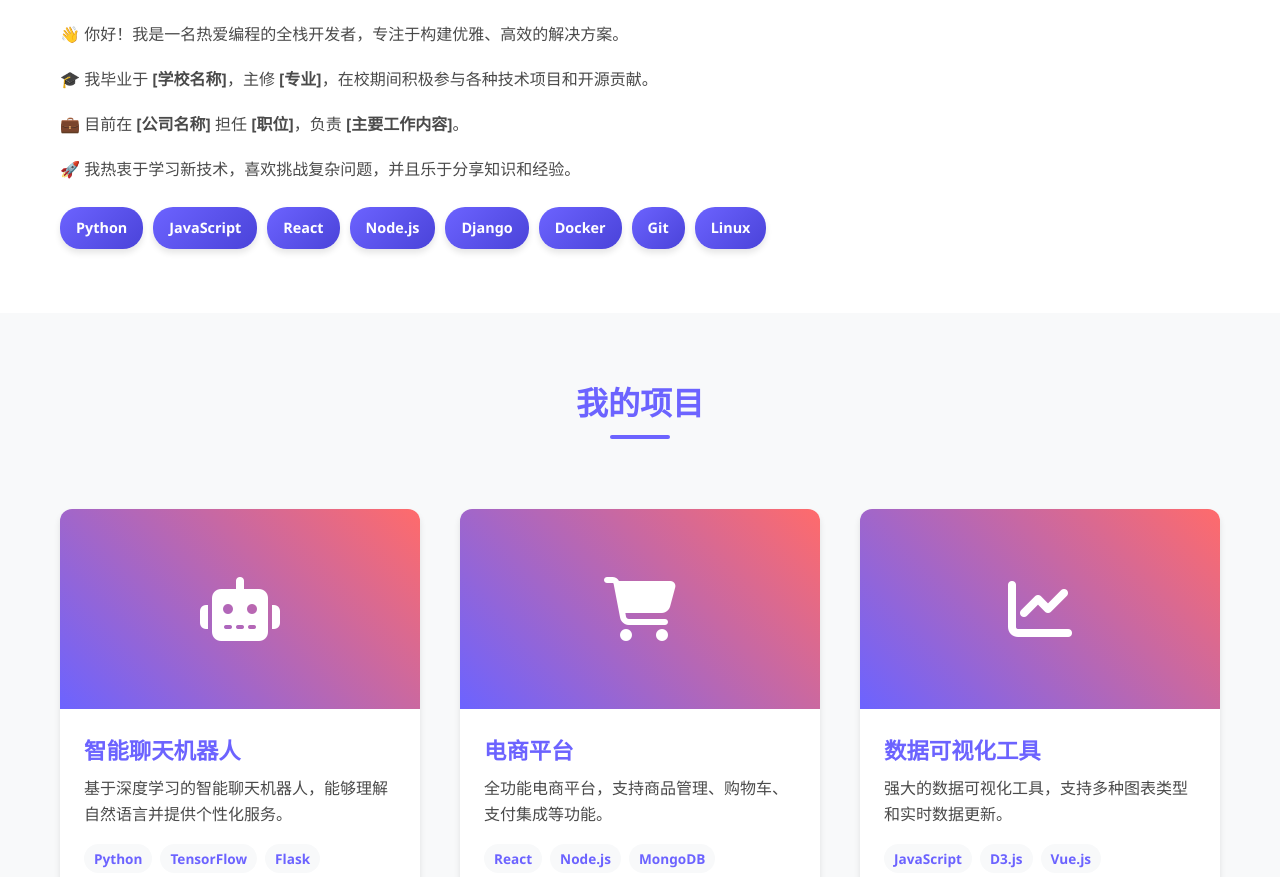
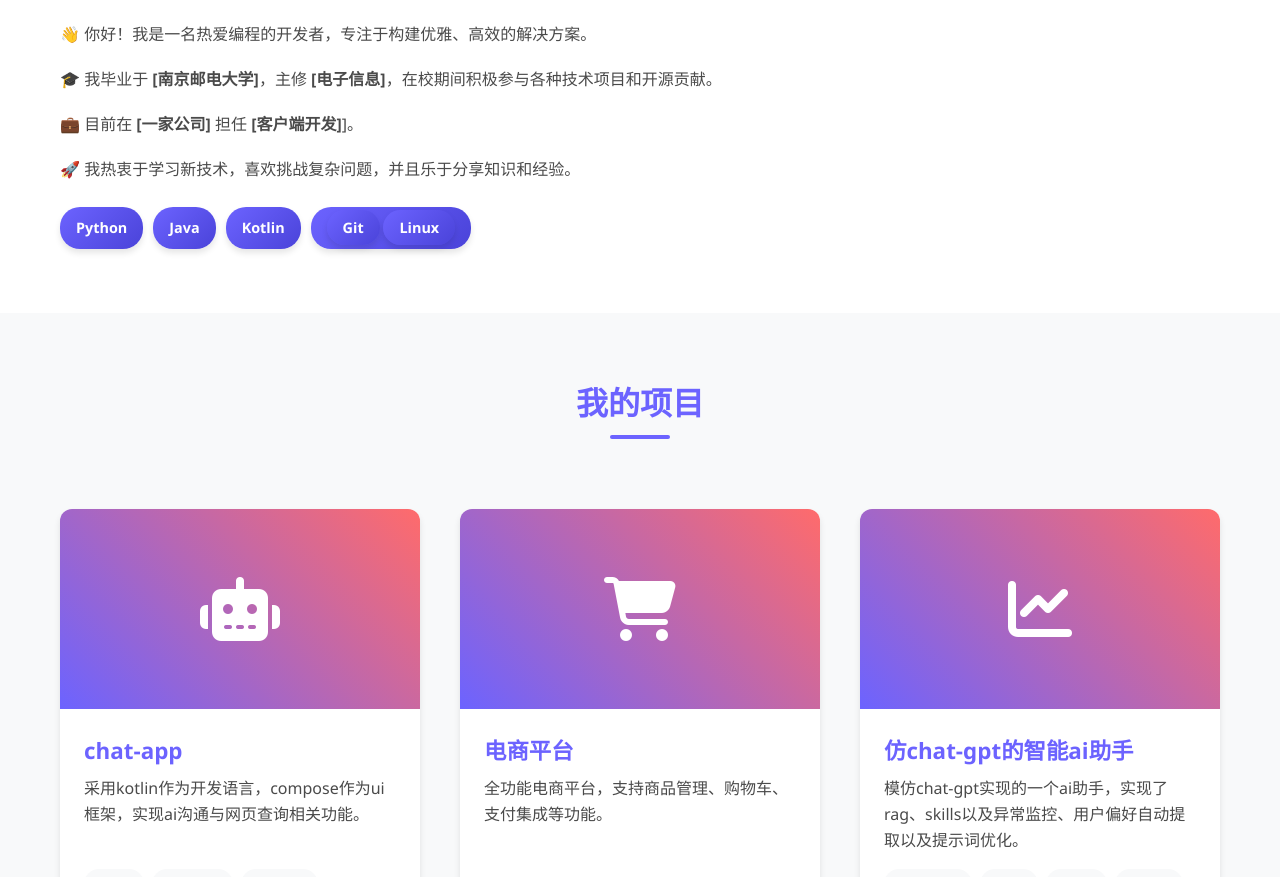
Before and after one commit to rb1008/rb1008.github.io, a plain HTML site: page index.html in a window 1280 px wide. Shown: the part 570-1447 px from the top of the page. Drawn offline with Linux system fonts and the light colour scheme.

Commit message:
fix person information

```diff
--- a/index.html
+++ b/index.html
@@ -3,7 +3,7 @@
 <head>
     <meta charset="UTF-8">
     <meta name="viewport" content="width=device-width, initial-scale=1.0">
-    <title>你的名字 - 程序员个人主页</title>
+    <title>rb - 程序员个人主页</title>
     <link rel="stylesheet" href="https://cdnjs.cloudflare.com/ajax/libs/font-awesome/6.4.0/css/all.min.css">
     <style>
         /* ========== 全局样式 ========== */
@@ -359,8 +359,8 @@
             <div class="profile-img">
                 <i class="fas fa-code"></i>
             </div>
-            <h1>你的名字</h1>
-            <p class="tagline">全栈开发者 | 开源爱好者 | 技术探索者</p>
+            <h1>rb</h1>
+            <p class="tagline">客户换开发 | 开源爱好者 | 技术探索者 | 后端开发（个人兴趣）| Ai-agent应用开发中 </p>
             <div class="social-links">
                 <a href="https://github.com/你的GitHub用户名" target="_blank" title="GitHub">
                     <i class="fab fa-github"></i>
@@ -384,18 +384,16 @@
             <h2 class="section-title">关于我</h2>
             <div class="about-content">
                 <div class="about-text">
-                    <p>👋 你好！我是一名热爱编程的全栈开发者，专注于构建优雅、高效的解决方案。</p>
-                    <p>🎓 我毕业于 <strong>[学校名称]</strong>，主修 <strong>[专业]</strong>，在校期间积极参与各种技术项目和开源贡献。</p>
-                    <p>💼 目前在 <strong>[公司名称]</strong> 担任 <strong>[职位]</strong>，负责 <strong>[主要工作内容]</strong>。</p>
+                    <p>👋 你好！我是一名热爱编程的开发者，专注于构建优雅、高效的解决方案。</p>
+                    <p>🎓 我毕业于 <strong>[南京邮电大学]</strong>，主修 <strong>[电子信息]</strong>，在校期间积极参与各种技术项目和开源贡献。</p>
+                    <p>💼 目前在 <strong>[一家公司]</strong> 担任 <strong>[客户端开发]</strong>]。</p>
                     <p>🚀 我热衷于学习新技术，喜欢挑战复杂问题，并且乐于分享知识和经验。</p>
 
                     <div class="skills">
                         <span class="skill-badge">Python</span>
-                        <span class="skill-badge">JavaScript</span>
-                        <span class="skill-badge">React</span>
-                        <span class="skill-badge">Node.js</span>
-                        <span class="skill-badge">Django</span>
-                        <span class="skill-badge">Docker</span>
+                        <span class="skill-badge">Java</span>
+                        <span class="skill-badge">Kotlin</span>
+                        <span class="skill-badge"C#</span>
                         <span class="skill-badge">Git</span>
                         <span class="skill-badge">Linux</span>
                     </div>
@@ -415,12 +413,13 @@
                         <i class="fas fa-robot"></i>
                     </div>
                     <div class="project-content">
-                        <h3 class="project-title">智能聊天机器人</h3>
-                        <p class="project-desc">基于深度学习的智能聊天机器人，能够理解自然语言并提供个性化服务。</p>
+                        <h3 class="project-title">chat-app</h3>
+                        <p class="project-desc">采用kotlin作为开发语言，compose作为ui框架，实现ai沟通与网页查询相关功能。</p>
                         <div class="project-tech">
-                            <span class="tech-tag">Python</span>
-                            <span class="tech-tag">TensorFlow</span>
-                            <span class="tech-tag">Flask</span>
+                            <span class="tech-tag">kotlin</span>
+                            <span class="tech-tag">compose</span>
+                            <span class="tech-tag">Ai-agent</span>
+                            <span class="tech-tag">Fireclaw</span>
                         </div>
                         <a href="https://github.com/你的GitHub用户名/项目仓库1" class="project-link" target="_blank">
                             <i class="fab fa-github"></i> 查看代码
@@ -453,12 +452,15 @@
                         <i class="fas fa-chart-line"></i>
                     </div>
                     <div class="project-content">
-                        <h3 class="project-title">数据可视化工具</h3>
-                        <p class="project-desc">强大的数据可视化工具，支持多种图表类型和实时数据更新。</p>
+                        <h3 class="project-title">仿chat-gpt的智能ai助手</h3>
+                        <p class="project-desc">模仿chat-gpt实现的一个ai助手，实现了rag、skills以及异常监控、用户偏好自动提取以及提示词优化。</p>
                         <div class="project-tech">
                             <span class="tech-tag">JavaScript</span>
-                            <span class="tech-tag">D3.js</span>
+                            <span class="tech-tag">React</span>
                             <span class="tech-tag">Vue.js</span>
+                            <span class="tech-tag">Python</span>
+                            <span class="tech-tag">Langchain</span>
+                            <span class="tech-tag">DuckDuckGo</span>
                         </div>
                         <a href="https://github.com/你的GitHub用户名/项目仓库3" class="project-link" target="_blank">
                             <i class="fab fa-github"></i> 查看代码
@@ -474,7 +476,8 @@
         <div class="container">
             <h2 class="section-title">联系我</h2>
             <div class="contact-info">
-                <p>📧 邮箱: <a href="mailto:your.email@example.com" class="contact-email">your.email@example.com</a></p>
+                <p>📧 邮箱: <a href="mailto:your.email@example.com" class="contact-email">2458748952@qq.com</a></p>
+                 <p>📧 邮箱: <a href="mailto:your.email@example.com" class="contact-email">binrui1008@gamil.com</a></p>
                 <p>💬 欢迎通过GitHub或邮件与我交流技术问题或合作机会！</p>
             </div>
         </div>
@@ -483,7 +486,7 @@
     <!-- ========== 页脚 ========== -->
     <footer>
         <div class="container">
-            <p>&copy; 2026 你的名字. All rights reserved.</p>
+            <p>&copy; 2026 rb. All rights reserved.</p>
             <p>Powered by ❤️ and Coffee ☕</p>
         </div>
     </footer>
```
